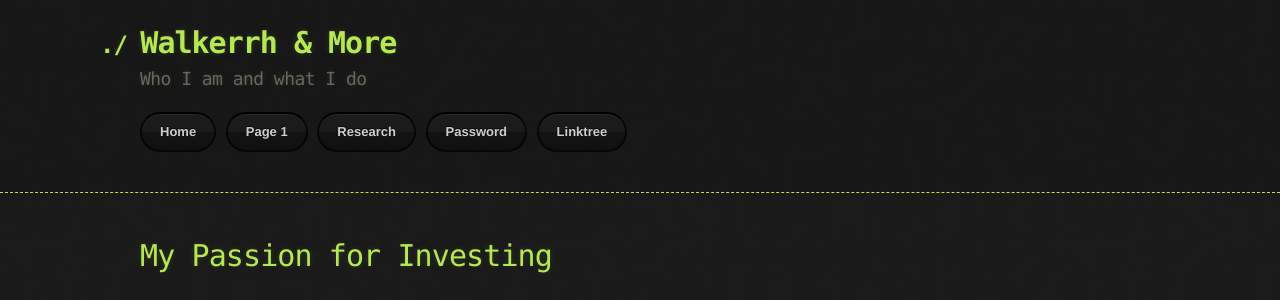
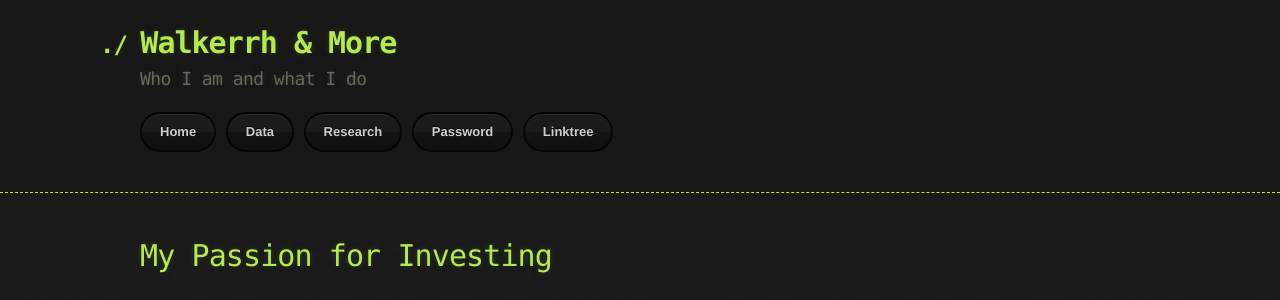
Before and after one commit to Walkerrh/walkerrh.github.io, a Jekyll site: the page built from index.md, in a window 1280 px wide. Shown: the top 300 px of the page. Built offline with Jekyll 4.4.1, drawn with Linux system fonts in a browser that asks for light colours; our own code applies the rules of GitHub Pages for plain Markdown files.

Commit message:
Update default.html

```diff
--- a/_layouts/default.html
+++ b/_layouts/default.html
@@ -22,7 +22,7 @@
         <h2>{{ site.description | default: site.github.project_tagline }}</h2>
         <section id="downloads">
           <a href="{{ '/index.html' | relative_url }}" class="btn">Home</a>
-          <a href="{{ '/fin_data.html' | relative_url }}" class="btn">Page 1</a>
+          <a href="{{ '/fin_data.html' | relative_url }}" class="btn">Data</a>
           <a href="{{ '/research.html' | relative_url }}" class="btn">Research</a>
           <a href="{{ '/password.html' | relative_url }}" class="btn">Password</a>
           <a href="https://linktr.ee/walkerrh_" class="btn">Linktree</a>
```
